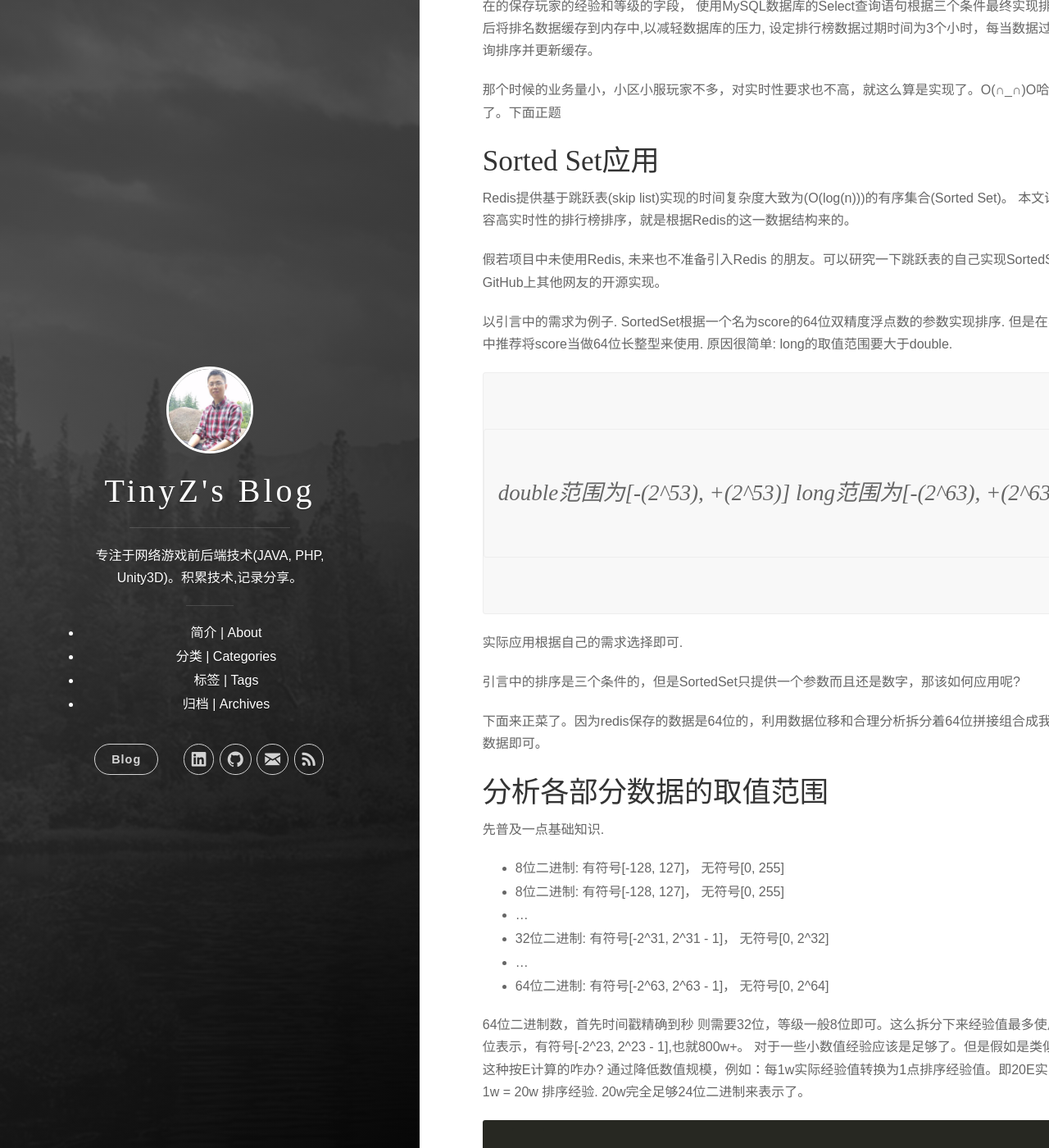
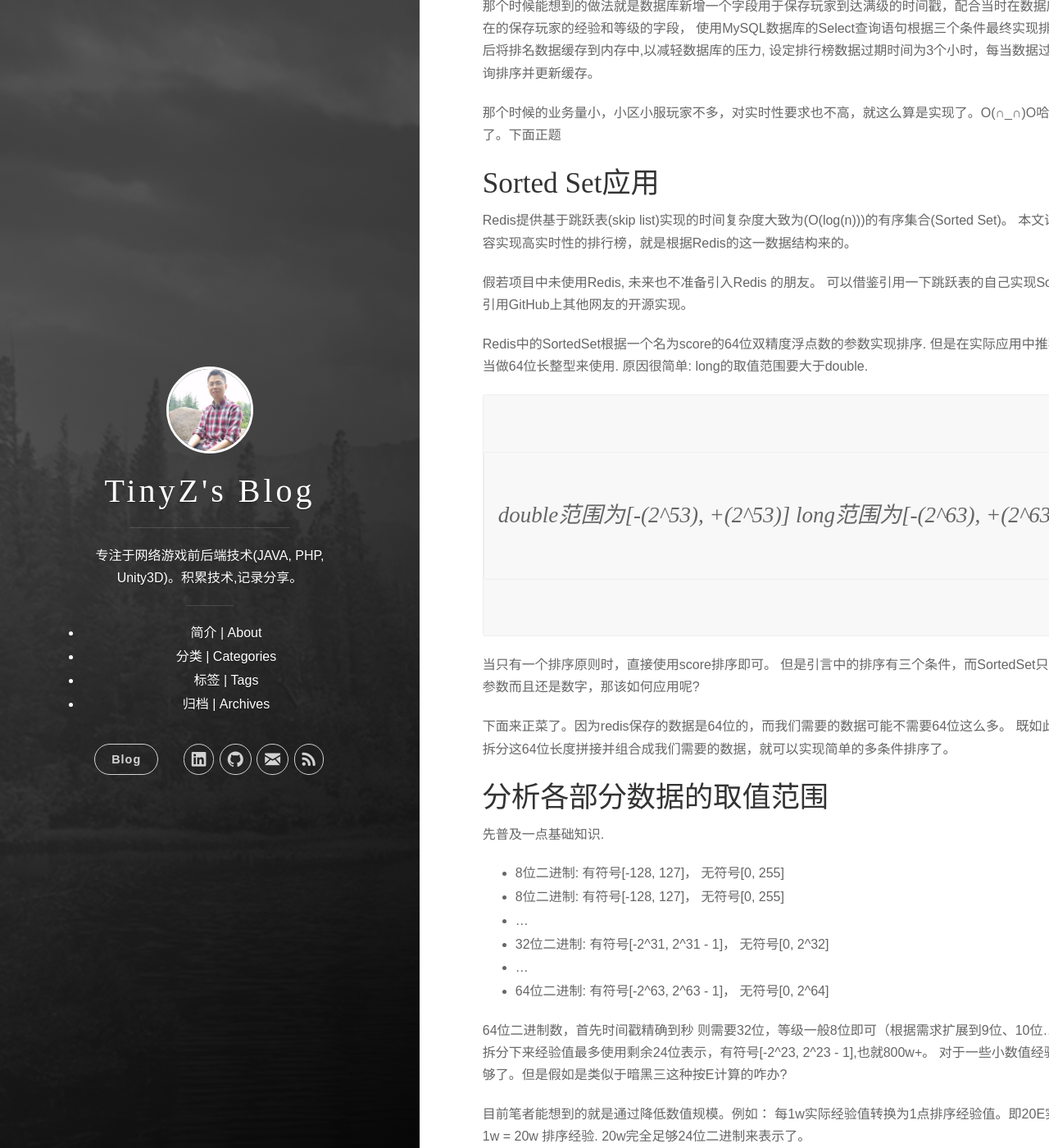
Before and after one commit to zou90512/web_tinyz, a Jekyll site: the page built from _posts/2016-05-26-Redis_SortedSet_Implement_Rank.md, in a window 1280 px wide and 1400 px high, scrolled down 345 px. Shown: the whole window at 82% size. Built offline with Jekyll 4.4.1, drawn with Linux system fonts in a browser that asks for light colours; some of the changed text lies outside the part shown.

Commit message:
Add： 使用Redis实现高实时性的排序

````diff
--- a/_posts/2016-05-26-Redis_SortedSet_Implement_Rank.md
+++ b/_posts/2016-05-26-Redis_SortedSet_Implement_Rank.md
@@ -1,12 +1,13 @@
 ---
 layout: page
 title: 使用Redis实现高实时性的排序
-date: 2099-05-26 9:00:00 +0800
-categories: [Redis]
-tags: [游戏杂记]
+date: 2016-05-26 9:00:00 +0800
+categories: [Database]
+tags: [Redis, 排行榜]
 ---
 
-排行榜数据时效性相对来说较高. 我们的游戏中如何实现实时性高的排行榜呢?
+一般应用或游戏都会有各种各样的排行榜。排行榜往往可以满足了用户互相攀比炫耀，刺激内消费等等好处。
+用户往往希望自己能在排行榜取得显著的位置。 那如何实现开销低实时性高的排行榜呢?
 
 ## 引言
 
@@ -22,20 +23,21 @@
 ## Sorted Set应用
 
 Redis提供基于跳跃表(skip list)实现的时间复杂度大致为(O(log(n)))的有序集合(Sorted Set)。
-本文讲的核心内容高实时性的排行榜排序，就是根据Redis的这一数据结构来的。
+本文讲的核心内容实现高实时性的排行榜，就是根据Redis的这一数据结构来的。
 
-假若项目中未使用Redis, 未来也不准备引入Redis 的朋友。可以研究一下跳跃表的自己实现SortedSet或引用GitHub上其他网友的开源实现。
+假若项目中未使用Redis, 未来也不准备引入Redis 的朋友。
+可以借鉴引用一下跳跃表的自己实现SortedSet或引用GitHub上其他网友的开源实现。
 
-以引言中的需求为例子.
-SortedSet根据一个名为score的64位双精度浮点数的参数实现排序. 但是在实际应用中推荐将score当做64位长整型来使用. 原因很简单: long的取值范围要大于double.
+Redis中的SortedSet根据一个名为score的64位双精度浮点数的参数实现排序. 但是在实际应用中推荐将score当做64位长整型来使用.
+原因很简单: long的取值范围要大于double.
 
 >> double范围为[-(2^53), +(2^53)] long范围为[-(2^63), +(2^63) - 1]
 
-实际应用根据自己的需求选择即可.
+当只有一个排序原则时，直接使用score排序即可。
+但是引言中的排序有三个条件，而SortedSet只提供一个参数而且还是数字，那该如何应用呢?
 
-引言中的排序是三个条件的，但是SortedSet只提供一个参数而且还是数字，那该如何应用呢?
-
-下面来正菜了。因为redis保存的数据是64位的，利用数据位移和合理分析拆分着64位拼接组合成我们需要的数据即可。
+下面来正菜了。因为redis保存的数据是64位的，而我们需要的数据可能不需要64位这么多。
+既如此合理分析拆分这64位长度拼接并组合成我们需要的数据，就可以实现简单的多条件排序了。
 
 ## 分析各部分数据的取值范围
 
@@ -48,10 +50,34 @@
  * ...
  * 64位二进制: 有符号[-2^63, 2^63 - 1]， 无符号[0, 2^64]
 
-64位二进制数，首先时间戳精确到秒 则需要32位，等级一般8位即可。这么拆分下来经验值最多使用剩余24位表示，有符号[-2^23, 2^23 - 1],也就800w+。
+64位二进制数，首先时间戳精确到秒 则需要32位，等级一般8位即可（根据需求扩展到9位、10位...）。
+这么拆分下来经验值最多使用剩余24位表示，有符号[-2^23, 2^23 - 1],也就800w+。
 对于一些小数值经验应该是足够了。但是假如是类似于暗黑三这种按E计算的咋办?
-通过降低数值规模，例如：每1w实际经验值转换为1点排序经验值。即20E实际经验 / 1w = 20w 排序经验.  20w完全足够24位二进制来表示了。
+
+目前笔者能想到的就是通过降低数值规模。例如：
+每1w实际经验值转换为1点排序经验值。即20E实际经验 / 1w = 20w 排序经验.  20w完全足够24位二进制来表示了。
+
+## 示例
+
+实现优先等级排序，经验排序，满级时间。
 
 ```java
 
+int level = 60;
+int exp = 6000000;
+int timestamp = (int) (System.currentTimeMillis() / 1000);
+
+long redisScore = ((level & 0xFFL) << 56) | ((exp & 0xFFFFFFL) << 32) | (timestamp & 0xFFFFFFFFL);
+
+int tempTime = redisScore & 0xFFFFFFFFL;
+int tempExp = (redisScore >> 32) & 0xFFFFFFL;
+int tempLevel = (redisScore >> 56) & 0xFFL;
+
 ```
+
+## 总结
+
+详细可以查看Redis的[官方命令说明文档](http://redis.io/commands#sorted_set)
+或笔者在Okra框架的example包下的
+[示例代码](https://github.com/ogcs/Okra/blob/master/okra-examples/src/main/java/org/ogcs/okra/example/rank/RedisRankMain.java)
+。
````
